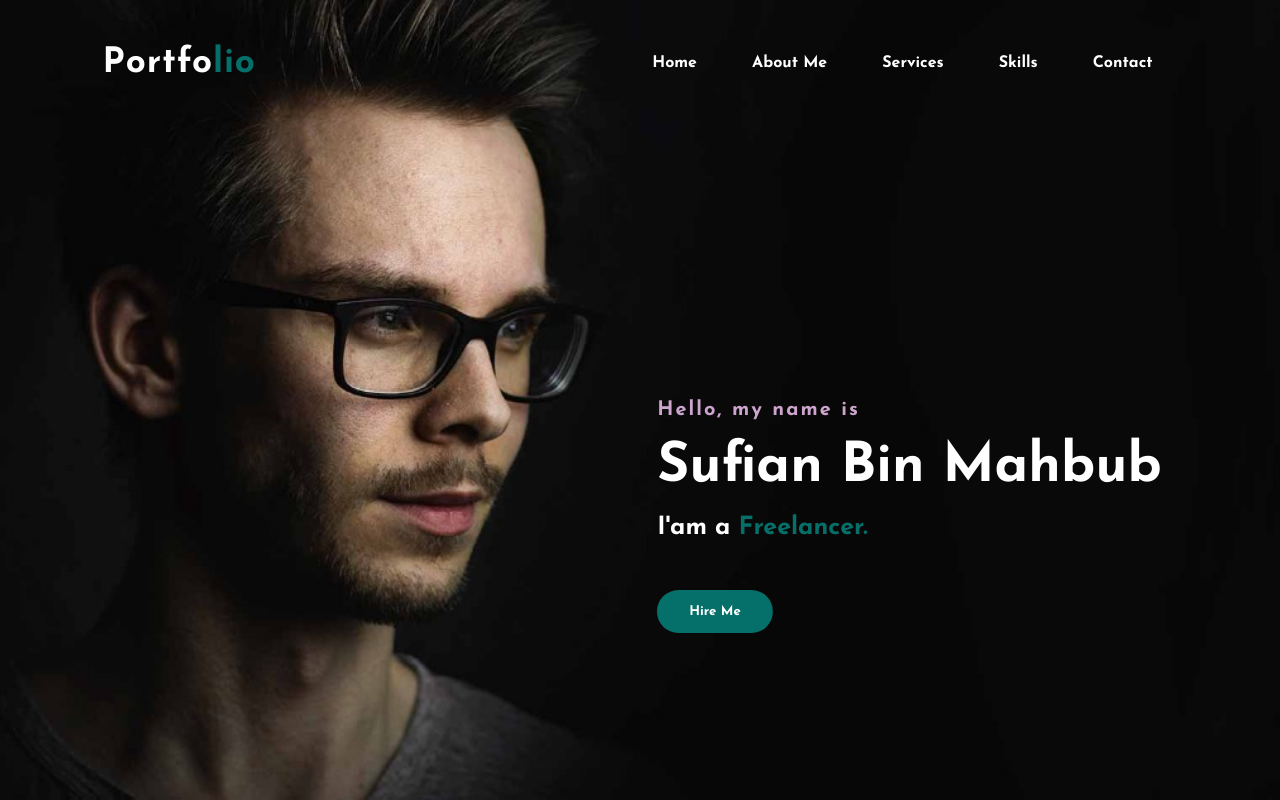
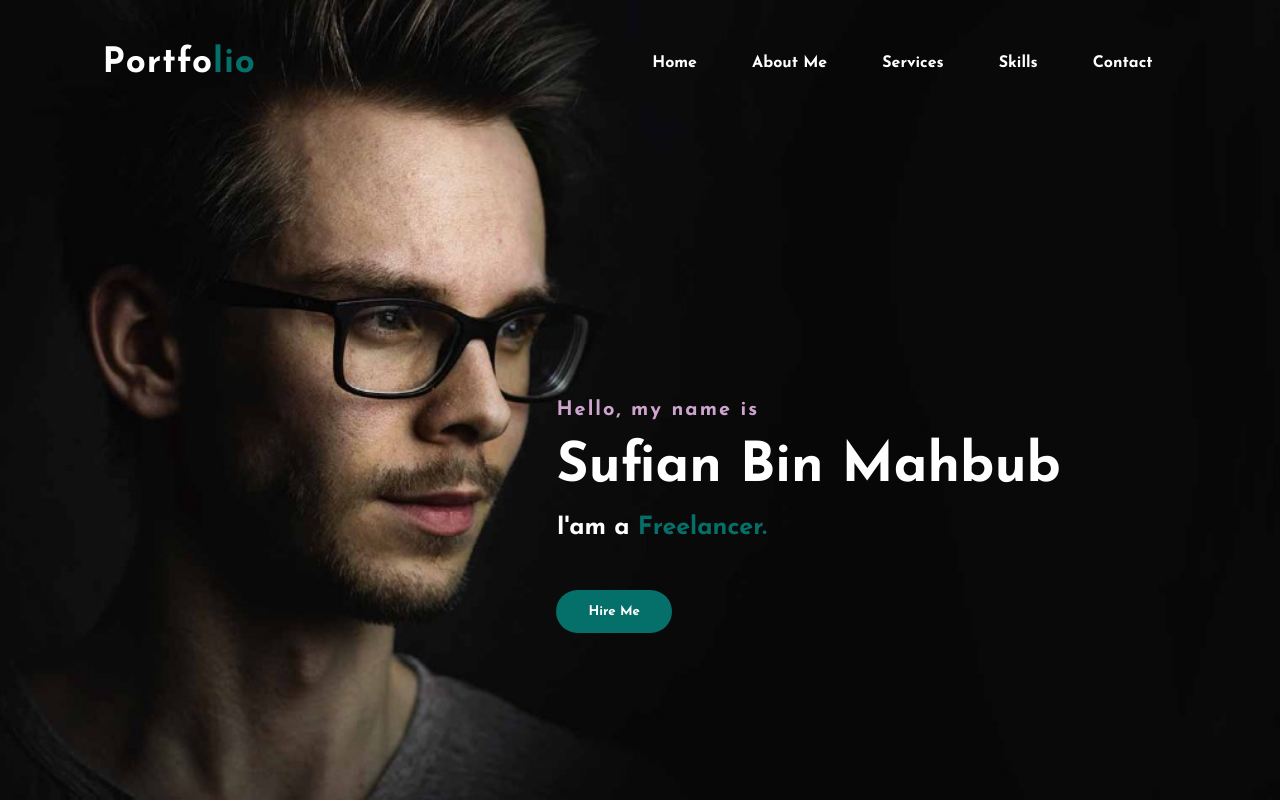
Before and after one commit to sufi401/HW10, a plain HTML site: page index.html in a window 1280 px wide. Shown: the top 800 px of the page. Drawn offline with Linux system fonts and the light colour scheme.

Commit message:
Update style.css

```diff
--- a/css/style.css
+++ b/css/style.css
@@ -62,7 +62,7 @@ nav ul li a:hover{
 	position: absolute;
 	top: 50%;
 	left: 8%;
-	transform: translateX(110%);
+	transform: translateX(90%);
 }
 h1{
 	color: white;
```
